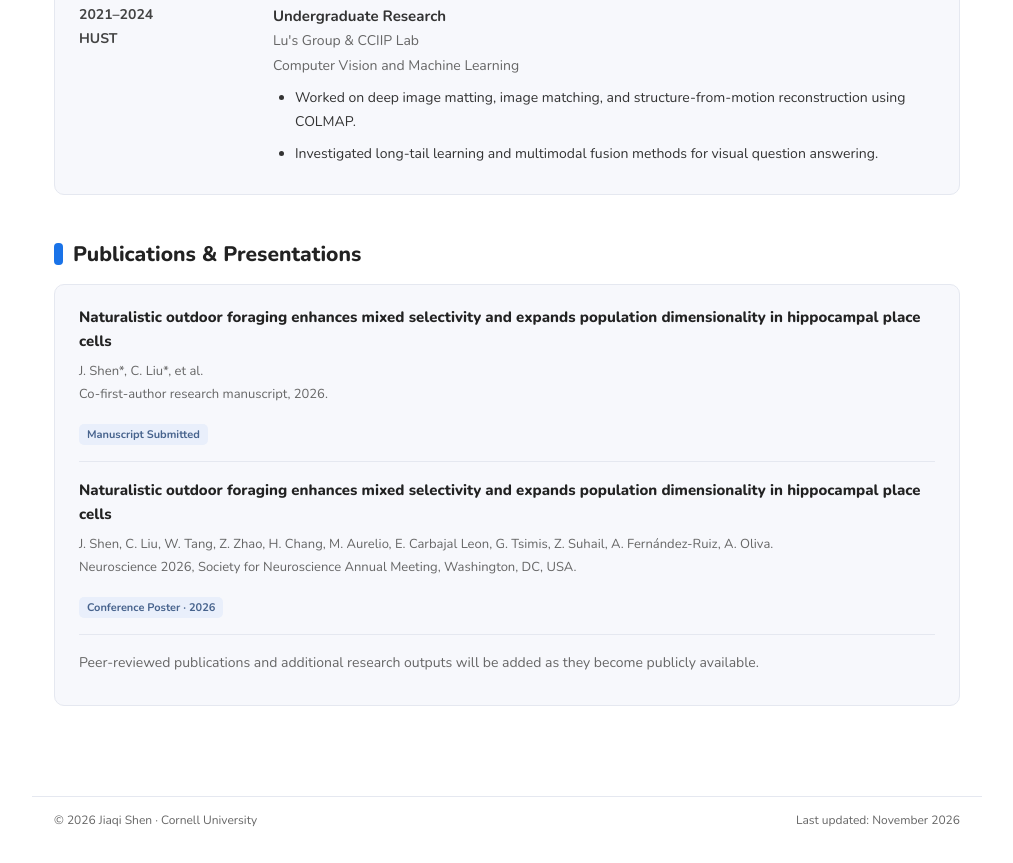
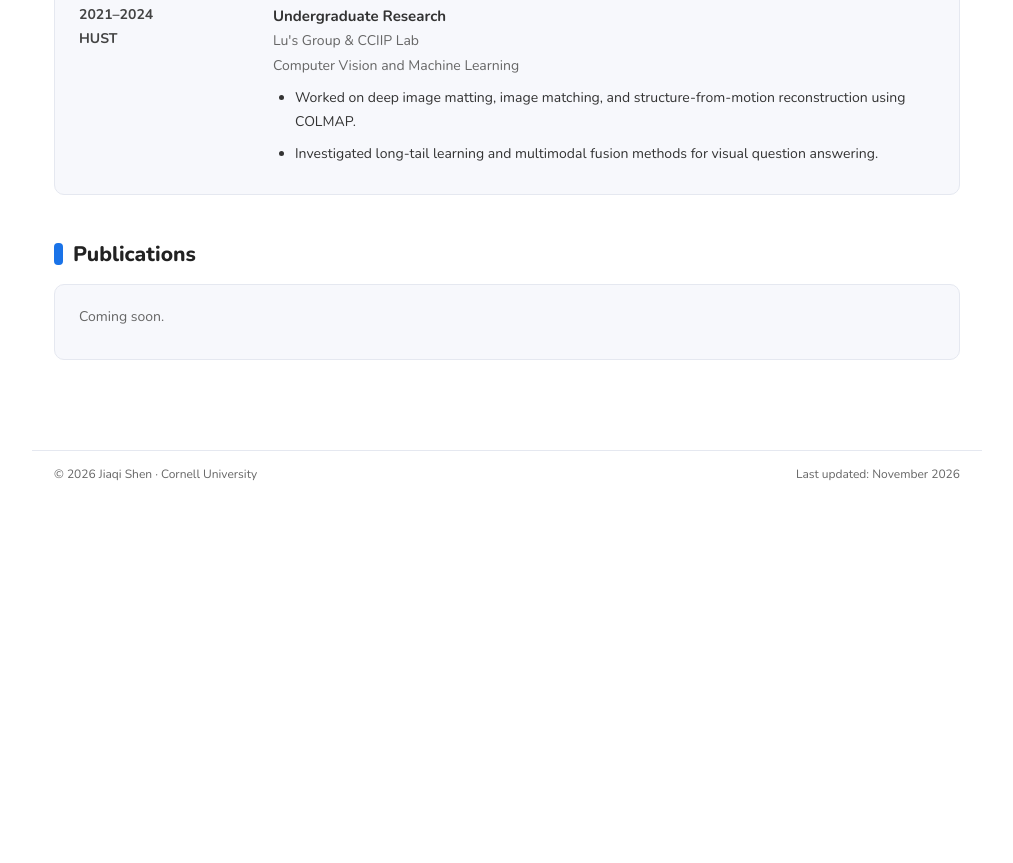
Before and after one commit to jqorange/jqorange.github.io, a plain HTML site: page index.html in a window 1280 px wide. Shown: the part 3219-4082 px from the top of the page, without its empty margins (133-1146 px from the left). After the commit the page ends 3736 px from the top, so only its background shows below. Drawn offline with nearby package versions, Linux system fonts and the light colour scheme.

Commit message:
Update index.html

```diff
--- a/index.html
+++ b/index.html
@@ -1014,74 +1014,20 @@
 
 
     <!-- ======================================
-         Publications and Presentations
+     Publications
      ====================================== -->
 
 <section id="publications">
 
   <h2 class="section-title">
     <span class="icon"></span>
-        Publications &amp; Presentations
+    Publications
   </h2>
 
   <div class="section-block">
-
-        <!-- Submitted manuscript -->
-
-        <div class="publication-item">
-
-          <div class="publication-title">
-            Naturalistic outdoor foraging enhances
-            mixed selectivity and expands population
-            dimensionality in hippocampal place cells
-          </div>
-
-          <p class="publication-meta">
-            J. Shen*, C. Liu*, et al.
-            <br>
-            Co-first-author research manuscript, 2026.
+    <p class="muted">
+      Coming soon.
     </p>
-
-          <span class="status">
-            Manuscript Submitted
-          </span>
-
-        </div>
-
-
-        <!-- SfN 2026 -->
-
-        <div class="publication-item">
-
-          <div class="publication-title">
-            Naturalistic outdoor foraging enhances
-            mixed selectivity and expands population
-            dimensionality in hippocampal place cells
-          </div>
-
-          <p class="publication-meta">
-            J. Shen, C. Liu, W. Tang, Z. Zhao,
-            H. Chang, M. Aurelio, E. Carbajal Leon,
-            G. Tsimis, Z. Suhail,
-            A. Fernández-Ruiz, A. Oliva.
-            <br>
-            Neuroscience 2026,
-            Society for Neuroscience Annual Meeting,
-            Washington, DC, USA.
-          </p>
-
-          <span class="status">
-            Conference Poster · 2026
-          </span>
-
-        </div>
-
-        <p class="muted">
-          Peer-reviewed publications and additional
-          research outputs will be added as they
-          become publicly available.
-        </p>
-
   </div>
 
 </section>
```
Lines whose indentation alone changed are shown as unchanged.
